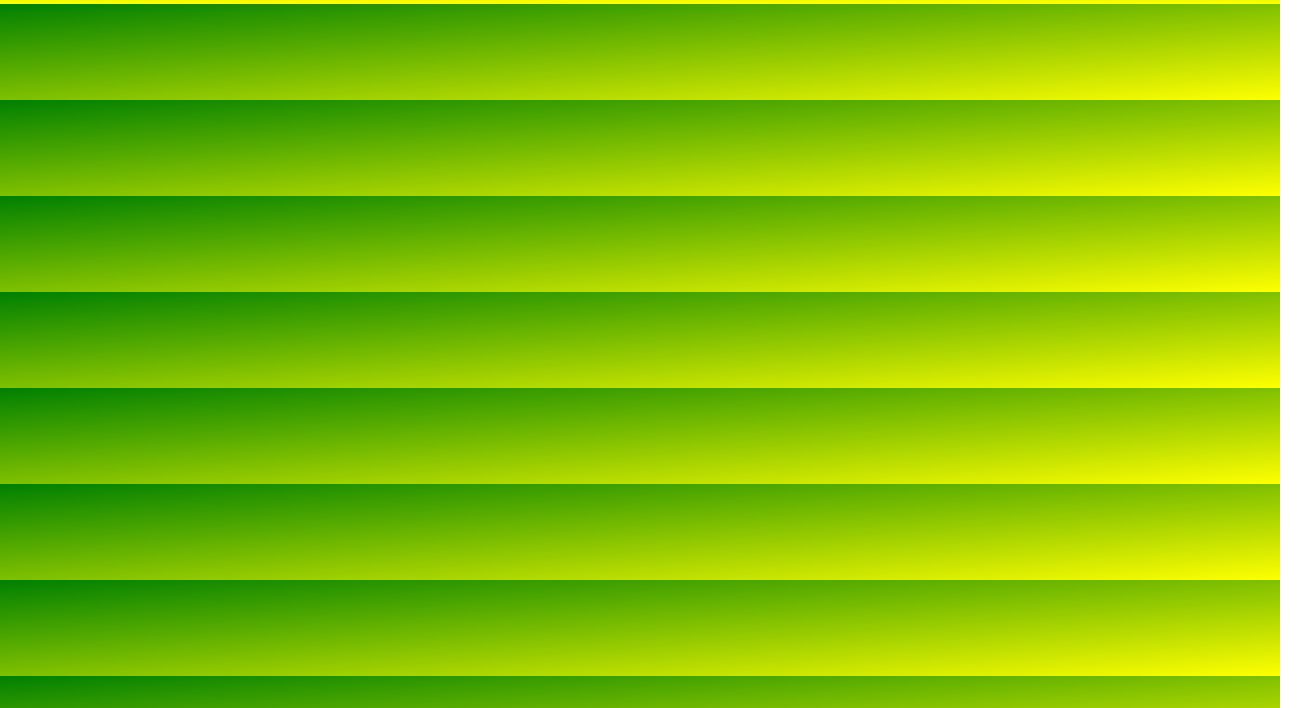
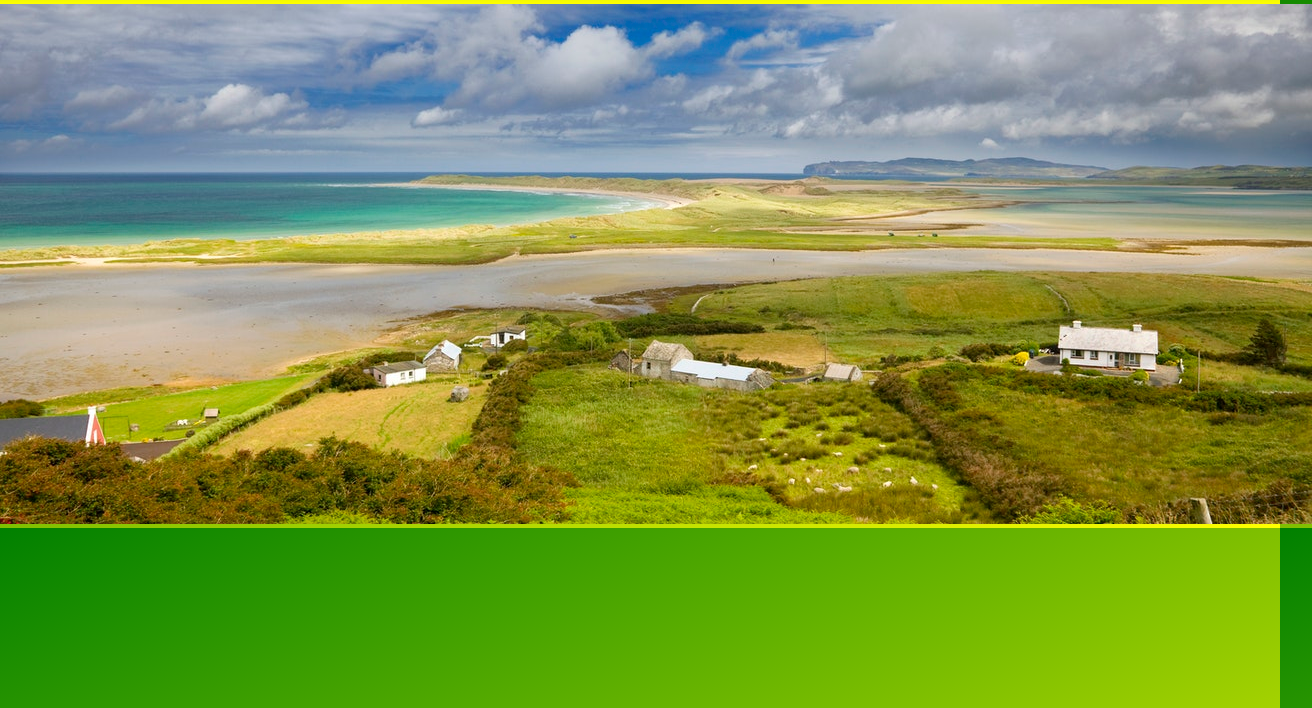
Before and after one commit to Code-Institute-Submissions/Markp1312-Visit-Falcarragh-Resubmit_OctResub, a plain HTML site: page index.html in a window 1280 px wide. Shown: the part 92-800 px from the top of the page, 1312 px wide, since content can reach past the window. Drawn offline with nearby package versions, Linux system fonts and the light colour scheme.

Commit message:
Added homepage hero image in index.html

```diff
--- a/index.html
+++ b/index.html
@@ -6,6 +6,7 @@
     <meta name="viewport" content="width=device-width, initial-scale=1.0">
 
     <link rel="stylesheet" href="assets/css/style.css">
+
     <title>Visit Falcarragh</title>
 </head>
 <body>
@@ -34,6 +35,13 @@
         </nav>
     </header>
 
+     <!-- Homepage Hero Image-->
+     <div>
+        <section id="Homepage_Hero_Section">
+            <img id="Homepage-Hero-Image" src="assets/images/home-hero.jpg" alt="Falcarragh Landscape">
+        </section>
+    </div>
+
 
 
 
```
Also changed, not shown: assets/images/home-hero.jpg (added).
